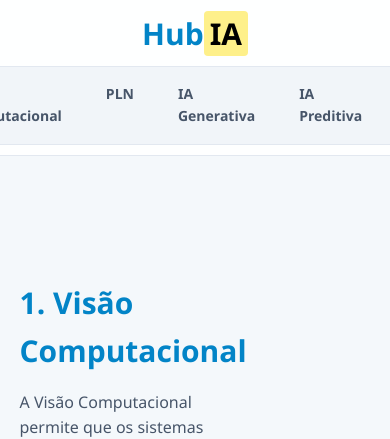
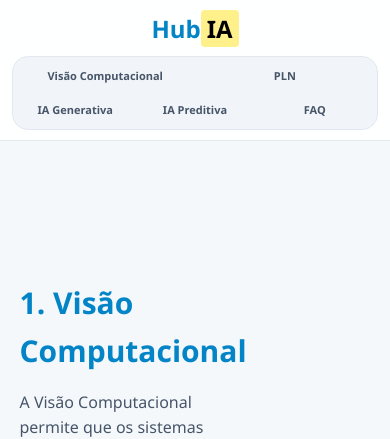
Before and after one commit to pedro-negri/display, a website: page hub_ia/index.html in a window 390 px wide. Shown: the top 439 px of the page. Drawn offline with Linux system fonts and the light colour scheme.

Commit message:
ADD: modificado para melhor responsividade

```diff
--- a/hub_ia/css/responsive.css
+++ b/hub_ia/css/responsive.css
@@ -10,6 +10,29 @@
         padding: 10px 8px;
         gap: 8px;
     }
+    .header__title{
+        font-size: 2.4rem; /*24px*/
+    }
+    .nav__list{
+        width: 100%;
+        display: flex;
+        flex-wrap: wrap;
+        justify-content: center;
+        gap: 4px;
+        padding: 4px;
+    }
+    .nav__item{
+        flex: 1 1 calc(33.333% - 6px);
+        text-align: center;
+    }
+    .nav__link{
+        width: 100%;
+        font-size: 1.1rem; /* 11px*/
+        padding: 6px 4px;
+        display: block;
+        white-space: nowrap;
+    }
+
 }
 
 @media(min-width: 501px) and (max-width: 767px) {
--- a/hub_ia/css/style.css
+++ b/hub_ia/css/style.css
@@ -29,7 +29,7 @@
     font-weight: 700;
 }
 
-.nav_list{
+.nav__list{
     display: flex;
     gap: 8px;
     background-color: var(--color-nav-list-bg);
--- a/hub_ia/index.html
+++ b/hub_ia/index.html
@@ -18,7 +18,7 @@
         </div>
 
         <nav class="nav">
-            <ul class="nav_list">
+            <ul class="nav__list">
                 <li class="nav__item"><a href="#vision" class="nav__link">Visão Computacional</a></li>
                 <li class="nav__item"><a href="#nlp" class="nav__link">PLN</a></li>
                 <li class="nav__item"><a href="#generative" class="nav__link">IA Generativa</a></li>
```
